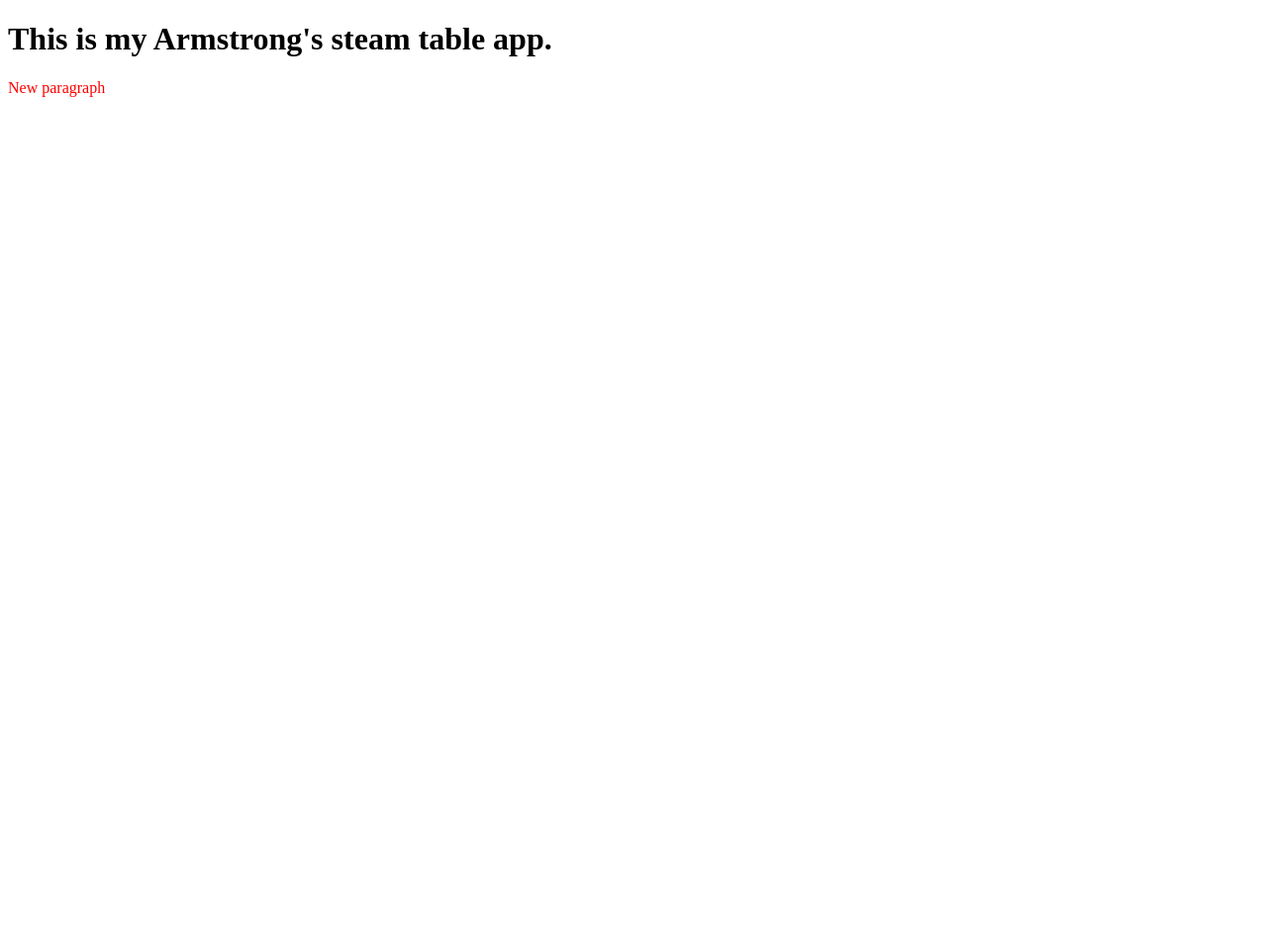
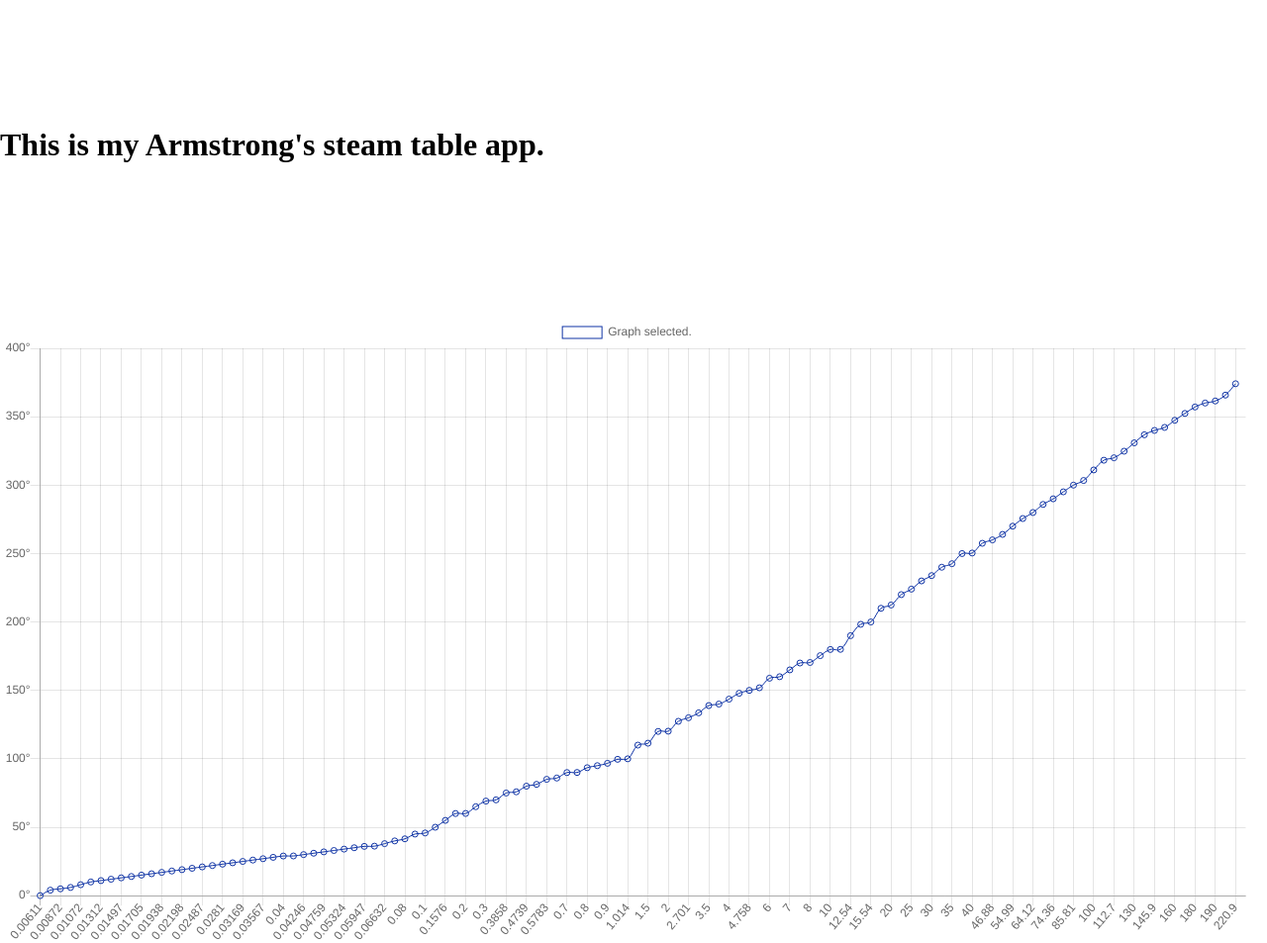
Before and after one commit to jaime385/Steam, a plain HTML site: page index.html in a window 1280 px wide. Shown: the whole page at 99% size. Before the commit the page ends 800 px from the top, so only its background shows below. Drawn offline with nearby package versions, Linux system fonts and the light colour scheme.

Commit message:
Adding chart.js to the project

```diff
--- a/Func/func.js
+++ b/Func/func.js
@@ -1,23 +1,18 @@
 console.log('hellow');
-/*chartIt();
-
-
+chartIt();
 async function chartIt() {
-  var data = [];
-  data = await getData();
-
-  // Chart.js graph example, taken from the documentation of the framework.
+    let data = await getSteamData();
     const ctx = document.getElementById('chart').getContext('2d');
     const myChart = new Chart(ctx, {
         type: 'line',
         data: {
-      labels: data.xs, // I can do this because here is supose to be an array.
+            labels: data.p,
             datasets: [
                 {
-          label: 'Global average temperature',
-          data: data.ys,
-          backgroundColor: 'rgba(255, 99, 132, 0)',
-          borderColor: 'rgba(255, 99, 132, 1)',
+                    label: `Graph selected.`,
+                    data: data.t,
+                    backgroundColor: 'rgba(16, 52, 165, 0)',
+                    borderColor: 'rgba(16, 52, 165, 1)',
                     borderWidth: 1,
                 },
             ],
@@ -27,7 +22,7 @@ async function chartIt() {
                 yAxes: [
                     {
                         ticks: {
-              beginAtZero: false, // This is a useful thing to remember.
+                            beginAtZero: false,
                             callback: function (value, index, values) {
                                 return value + '°';
                             },
@@ -38,7 +33,6 @@ async function chartIt() {
         },
     });
 }
-*/
 getSteamData();
 async function getSteamData() {
     const p = [];
--- a/Style/style.scss
+++ b/Style/style.scss
@@ -1,3 +1,33 @@
-p {
-    color: red;
+* {
+    padding: 0%;
+    margin: 0%;
+
 }
+
+.bodyGrid {
+    display: grid;
+    position: absolute;
+    width: 100%;
+    height: 100%;
+    justify-content: stretch;
+    grid-template-columns: 99%;
+    grid-template-rows: 40% auto 200px;
+}
+
+.titleAndNav {
+    display: grid;
+    grid-template-columns: 100%;
+    grid-template-rows: 40% 50% 10%;
+    grid-column: 1 / 2;
+    grid-row: 1 / 2;
+}
+
+.title {
+    grid-column: 1/2;
+    grid-row: 2/3;
+}
+
+.graph {
+    grid-column: 1 / 2;
+    grid-row: 2 / 3;
+}
--- a/index.html
+++ b/index.html
@@ -10,9 +10,18 @@
 </head>
 
 <body>
-    <h1>This is my Armstrong's steam table app.</h1>
-    <p>New paragraph</p>
-    <canvas id="chart" width="800px" height="400px"></canvas>
+
+    <div class="bodyGrid">
+        <div class="titleAndNav">
+            <div class="title">
+                <h1>This is my Armstrong's steam table app.</h1>
+            </div>
+        </div>
+        <div class="graph">
+            <canvas id="chart"></canvas>
+        </div>
+    </div>
+
     <script src="/Func/func.js"></script>
 </body>
 
```
Also changed, not shown: Style/style.css, 2 other files. Lines whose indentation alone changed are shown as unchanged.
